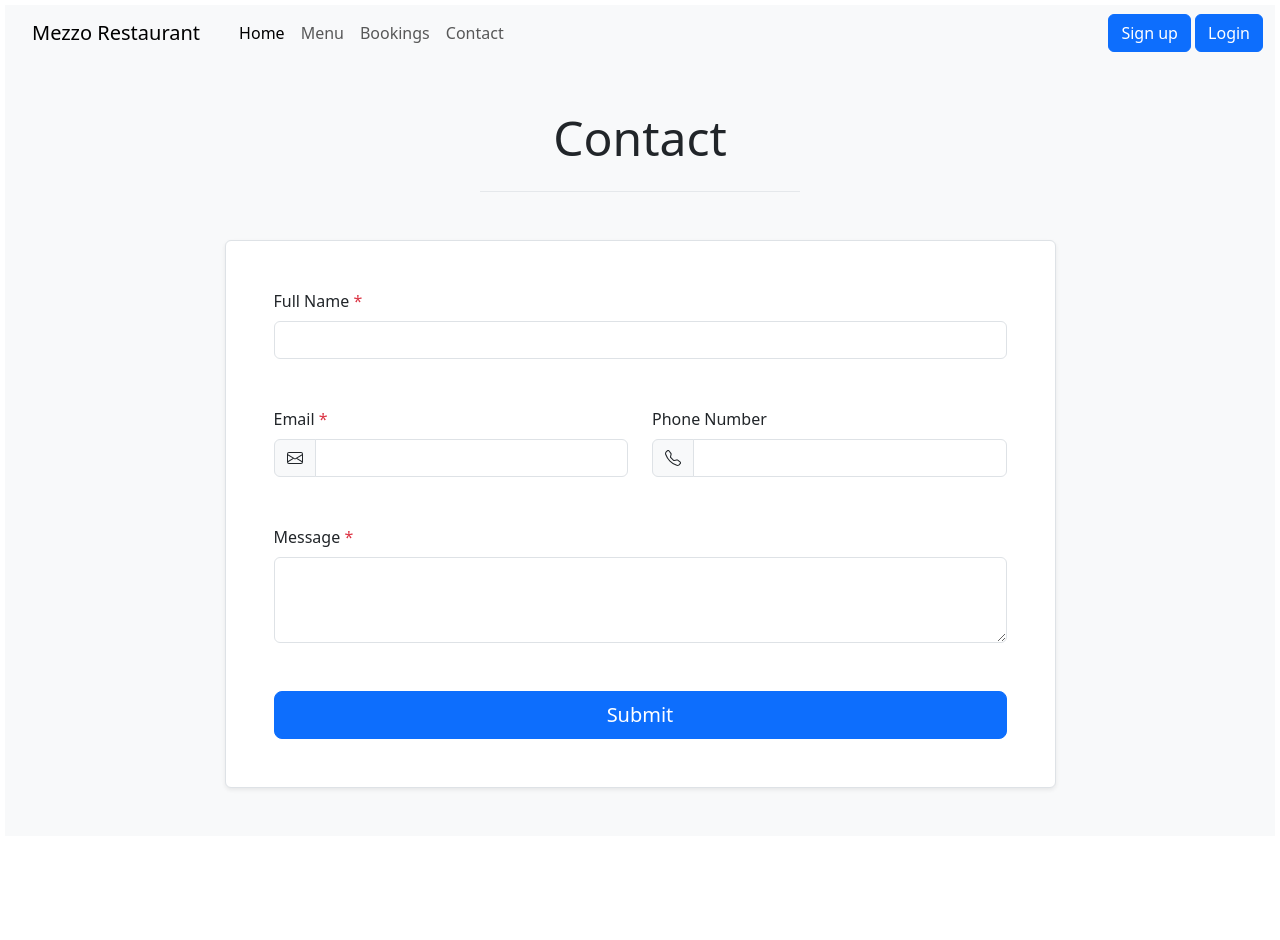
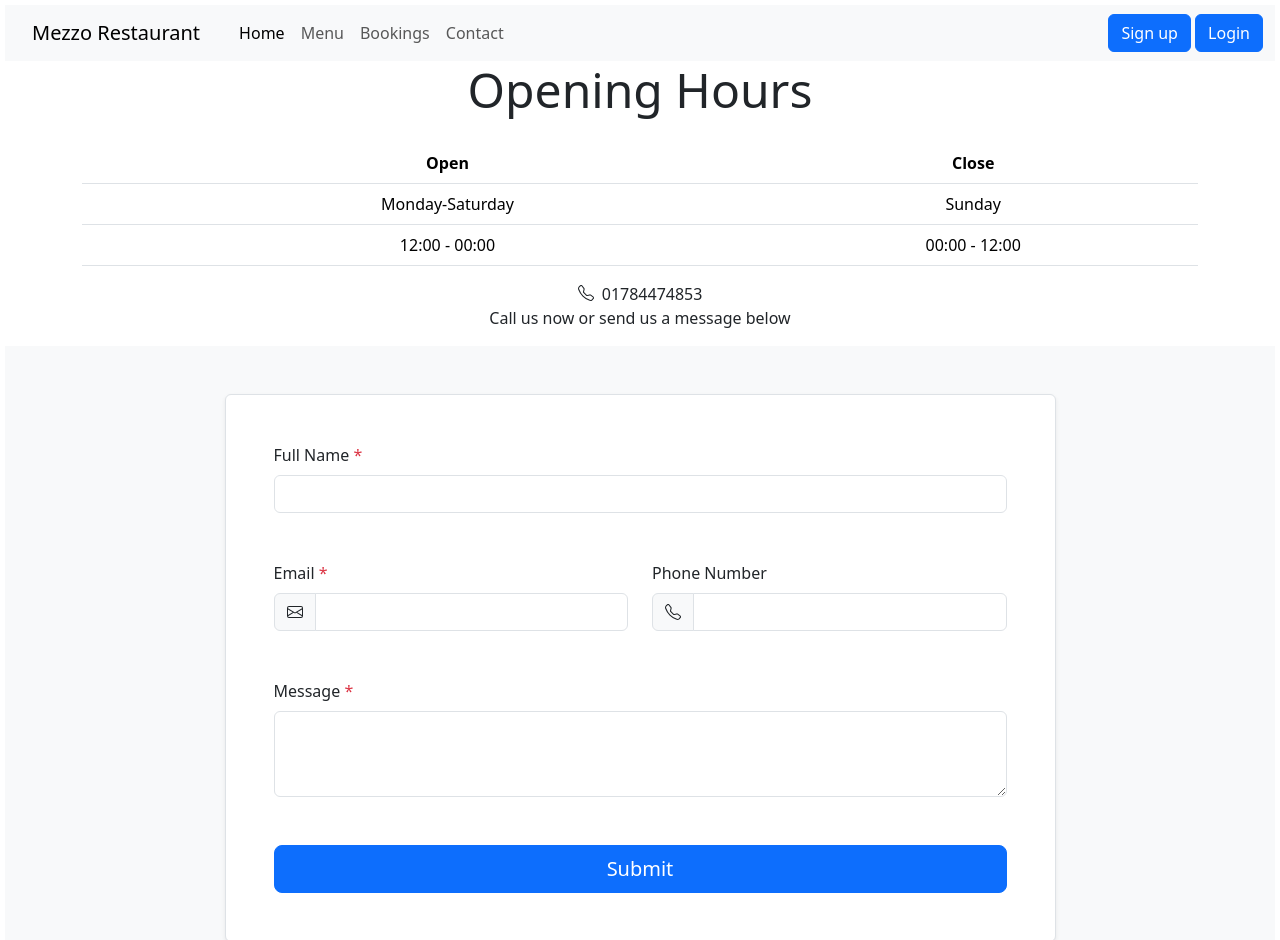
Before and after one commit to syricano/mezzo-restaurant, a plain HTML site: page contact.html in a window 1280 px wide. Shown: the top 940 px of the page. Before the commit the page ends 841 px from the top, so only its background shows below. Drawn offline with nearby package versions, Linux system fonts and the light colour scheme.

Commit message:
add contact details

```diff
--- a/assets/css/style.css
+++ b/assets/css/style.css
@@ -16,3 +16,6 @@ h1{
 a {
     padding: 15px;
 }
+.input-group-text{
+    ;
+}
--- a/contact.html
+++ b/contact.html
@@ -1,19 +1,24 @@
 <!DOCTYPE html>
 <html lang="en">
+
 <head>
   <meta charset="UTF-8">
   <meta name="viewport" content="width=device-width, initial-scale=1.0">
   <link rel="stylesheet" href="assets/css/style.css">
-    <link href="https://cdn.jsdelivr.net/npm/bootstrap@5.3.2/dist/css/bootstrap.min.css" rel="stylesheet" integrity="sha384-T3c6CoIi6uLrA9TneNEoa7RxnatzjcDSCmG1MXxSR1GAsXEV/Dwwykc2MPK8M2HN" crossorigin="anonymous">
-    <link rel="stylesheet" href="https://cdn.jsdelivr.net/npm/@fortawesome/fontawesome-free@6.4.2/css/fontawesome.min.css">
+  <link href="https://cdn.jsdelivr.net/npm/bootstrap@5.3.2/dist/css/bootstrap.min.css" rel="stylesheet"
+    integrity="sha384-T3c6CoIi6uLrA9TneNEoa7RxnatzjcDSCmG1MXxSR1GAsXEV/Dwwykc2MPK8M2HN" crossorigin="anonymous">
+  <link rel="stylesheet"
+    href="https://cdn.jsdelivr.net/npm/@fortawesome/fontawesome-free@6.4.2/css/fontawesome.min.css">
   <title>Mezzo Restaurant</title>
 </head>
+
 <body>
   <header>
     <nav class="navbar navbar-expand-lg bg-body-tertiary">
       <div class="container-fluid">
         <a class="navbar-brand" href="index.html">Mezzo Restaurant</a>
-      <button class="navbar-toggler" type="button" data-bs-toggle="collapse" data-bs-target="#navbarSupportedContent" aria-controls="navbarSupportedContent" aria-label="Toggle navigation">
+        <button class="navbar-toggler" type="button" data-bs-toggle="collapse" data-bs-target="#navbarSupportedContent"
+          aria-controls="navbarSupportedContent" aria-label="Toggle navigation">
           <span class="navbar-toggler-icon"></span>
         </button>
         <div class="collapse navbar-collapse" id="navbarSupportedContent">
@@ -45,14 +50,53 @@
     </nav>
   </header>
   <main>
+    <section class="container">
+      <div class="row mid grid text-center">
+        <h1 class="mb-4 display-5 text-center">Opening Hours</h1>
+      </div>
+      <div class="grid text-center">
+        <table class="table">
+          <thead>
+            <tr>
+              <th scope="col"></th>
+              <th scope="col">Open</th>
+              <th scope="col">Close</th>
+            </tr>
+          </thead>
+          <tbody>
+            <tr>
+              <th scope="row"></th>
+              <td>Monday-Saturday</td>
+              <td>Sunday</td>
+            </tr>
+            <tr>
+              <th scope="row"></th>
+              <td>12:00 - 00:00</td>
+              <td>00:00 - 12:00</td>
+            </tr>
+
+          </tbody>
+        </table>
+
+        <div class="row grid text-center large">
+
+          <span >
+            <svg xmlns="http://www.w3.org/2000/svg" width="20" height="20" fill="currentColor" class="bi bi-telephone"
+              viewBox="0 0 20 20">
+              <path
+                d="M3.654 1.328a.678.678 0 0 0-1.015-.063L1.605 2.3c-.483.484-.661 1.169-.45 1.77a17.568 17.568 0 0 0 4.168 6.608 17.569 17.569 0 0 0 6.608 4.168c.601.211 1.286.033 1.77-.45l1.034-1.034a.678.678 0 0 0-.063-1.015l-2.307-1.794a.678.678 0 0 0-.58-.122l-2.19.547a1.745 1.745 0 0 1-1.657-.459L5.482 8.062a1.745 1.745 0 0 1-.46-1.657l.548-2.19a.678.678 0 0 0-.122-.58L3.654 1.328zM1.884.511a1.745 1.745 0 0 1 2.612.163L6.29 2.98c.329.423.445.974.315 1.494l-.547 2.19a.678.678 0 0 0 .178.643l2.457 2.457a.678.678 0 0 0 .644.178l2.189-.547a1.745 1.745 0 0 1 1.494.315l2.306 1.794c.829.645.905 1.87.163 2.611l-1.034 1.034c-.74.74-1.846 1.065-2.877.702a18.634 18.634 0 0 1-7.01-4.42 18.634 18.634 0 0 1-4.42-7.009c-.362-1.03-.037-2.137.703-2.877L1.885.511z" />
+            </svg>
+            01784474853</span>
+        </div>
+        <p>Call us now or send us a message below</p>
+
+      </div>
+    </section>
     <!-- Contact 1 - Bootstrap Brain Component -->
     <section class="bg-light py-3 py-md-5">
       <div class="container">
         <div class="row justify-content-md-center">
-      <div class="col-12 col-md-10 col-lg-8 col-xl-7 col-xxl-6">
-        <h2 class="mb-4 display-5 text-center">Contact</h2>
-        <hr class="w-50 mx-auto mb-5 mb-xl-9 border-dark-subtle">
-      </div>
+
         </div>
       </div>
 
@@ -71,8 +115,10 @@
                     <label for="email" class="form-label">Email <span class="text-danger">*</span></label>
                     <div class="input-group">
                       <span class="input-group-text">
-                    <svg xmlns="http://www.w3.org/2000/svg" width="16" height="16" fill="currentColor" class="bi bi-envelope" viewBox="0 0 16 16">
-                      <path d="M0 4a2 2 0 0 1 2-2h12a2 2 0 0 1 2 2v8a2 2 0 0 1-2 2H2a2 2 0 0 1-2-2V4Zm2-1a1 1 0 0 0-1 1v.217l7 4.2 7-4.2V4a1 1 0 0 0-1-1H2Zm13 2.383-4.708 2.825L15 11.105V5.383Zm-.034 6.876-5.64-3.471L8 9.583l-1.326-.795-5.64 3.47A1 1 0 0 0 2 13h12a1 1 0 0 0 .966-.741ZM1 11.105l4.708-2.897L1 5.383v5.722Z" />
+                        <svg xmlns="http://www.w3.org/2000/svg" width="16" height="16" fill="currentColor"
+                          class="bi bi-envelope" viewBox="0 0 16 16">
+                          <path
+                            d="M0 4a2 2 0 0 1 2-2h12a2 2 0 0 1 2 2v8a2 2 0 0 1-2 2H2a2 2 0 0 1-2-2V4Zm2-1a1 1 0 0 0-1 1v.217l7 4.2 7-4.2V4a1 1 0 0 0-1-1H2Zm13 2.383-4.708 2.825L15 11.105V5.383Zm-.034 6.876-5.64-3.471L8 9.583l-1.326-.795-5.64 3.47A1 1 0 0 0 2 13h12a1 1 0 0 0 .966-.741ZM1 11.105l4.708-2.897L1 5.383v5.722Z" />
                         </svg>
                       </span>
                       <input type="email" class="form-control" id="email" name="email" required>
@@ -82,11 +128,13 @@
                     <label for="phone" class="form-label">Phone Number</label>
                     <div class="input-group">
                       <span class="input-group-text">
-                    <svg xmlns="http://www.w3.org/2000/svg" width="16" height="16" fill="currentColor" class="bi bi-telephone" viewBox="0 0 16 16">
-                      <path d="M3.654 1.328a.678.678 0 0 0-1.015-.063L1.605 2.3c-.483.484-.661 1.169-.45 1.77a17.568 17.568 0 0 0 4.168 6.608 17.569 17.569 0 0 0 6.608 4.168c.601.211 1.286.033 1.77-.45l1.034-1.034a.678.678 0 0 0-.063-1.015l-2.307-1.794a.678.678 0 0 0-.58-.122l-2.19.547a1.745 1.745 0 0 1-1.657-.459L5.482 8.062a1.745 1.745 0 0 1-.46-1.657l.548-2.19a.678.678 0 0 0-.122-.58L3.654 1.328zM1.884.511a1.745 1.745 0 0 1 2.612.163L6.29 2.98c.329.423.445.974.315 1.494l-.547 2.19a.678.678 0 0 0 .178.643l2.457 2.457a.678.678 0 0 0 .644.178l2.189-.547a1.745 1.745 0 0 1 1.494.315l2.306 1.794c.829.645.905 1.87.163 2.611l-1.034 1.034c-.74.74-1.846 1.065-2.877.702a18.634 18.634 0 0 1-7.01-4.42 18.634 18.634 0 0 1-4.42-7.009c-.362-1.03-.037-2.137.703-2.877L1.885.511z" />
+                        <svg xmlns="http://www.w3.org/2000/svg" width="16" height="16" fill="currentColor"
+                          class="bi bi-telephone" viewBox="0 0 16 16">
+                          <path
+                            d="M3.654 1.328a.678.678 0 0 0-1.015-.063L1.605 2.3c-.483.484-.661 1.169-.45 1.77a17.568 17.568 0 0 0 4.168 6.608 17.569 17.569 0 0 0 6.608 4.168c.601.211 1.286.033 1.77-.45l1.034-1.034a.678.678 0 0 0-.063-1.015l-2.307-1.794a.678.678 0 0 0-.58-.122l-2.19.547a1.745 1.745 0 0 1-1.657-.459L5.482 8.062a1.745 1.745 0 0 1-.46-1.657l.548-2.19a.678.678 0 0 0-.122-.58L3.654 1.328zM1.884.511a1.745 1.745 0 0 1 2.612.163L6.29 2.98c.329.423.445.974.315 1.494l-.547 2.19a.678.678 0 0 0 .178.643l2.457 2.457a.678.678 0 0 0 .644.178l2.189-.547a1.745 1.745 0 0 1 1.494.315l2.306 1.794c.829.645.905 1.87.163 2.611l-1.034 1.034c-.74.74-1.846 1.065-2.877.702a18.634 18.634 0 0 1-7.01-4.42 18.634 18.634 0 0 1-4.42-7.009c-.362-1.03-.037-2.137.703-2.877L1.885.511z" />
                         </svg>
                       </span>
-                  <input type="tel" class="form-control" id="phone" name="phone" >
+                      <input type="tel" class="form-control" id="phone" name="phone">
                     </div>
                   </div>
                   <div class="col-12">
@@ -110,7 +158,10 @@
 
   </main>
   <script src="assets/js/script.js"></script>
-<script src="https://cdn.jsdelivr.net/npm/bootstrap@5.3.2/dist/js/bootstrap.bundle.min.js" integrity="sha384-C6RzsynM9kWDrMNeT87bh95OGNyZPhcTNXj1NW7RuBCsyN/o0jlpcV8Qyq46cDfL" crossorigin="anonymous"></script>
+  <script src="https://cdn.jsdelivr.net/npm/bootstrap@5.3.2/dist/js/bootstrap.bundle.min.js"
+    integrity="sha384-C6RzsynM9kWDrMNeT87bh95OGNyZPhcTNXj1NW7RuBCsyN/o0jlpcV8Qyq46cDfL"
+    crossorigin="anonymous"></script>
 
 </body>
+
 </html>
```
Lines whose indentation alone changed are shown as unchanged.
